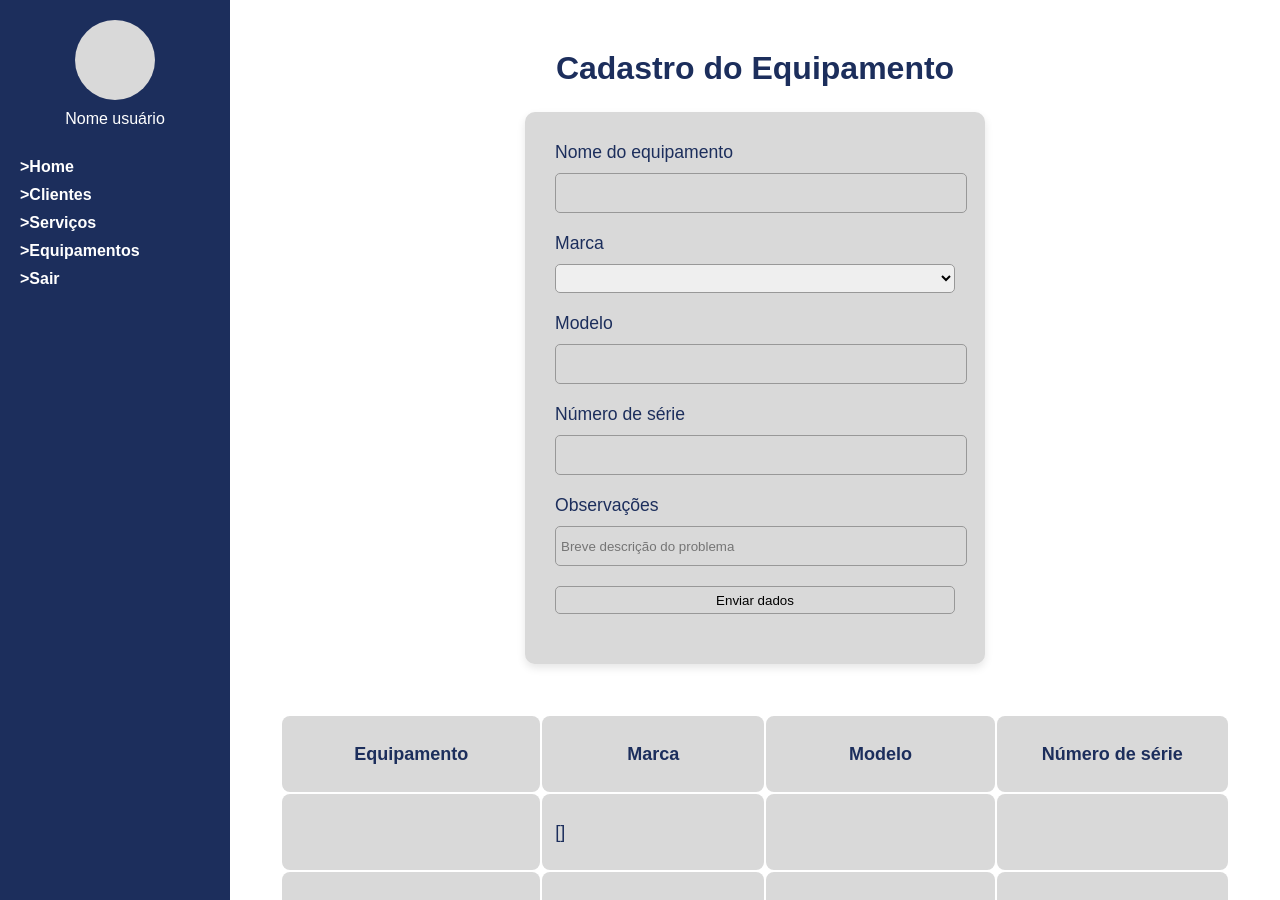
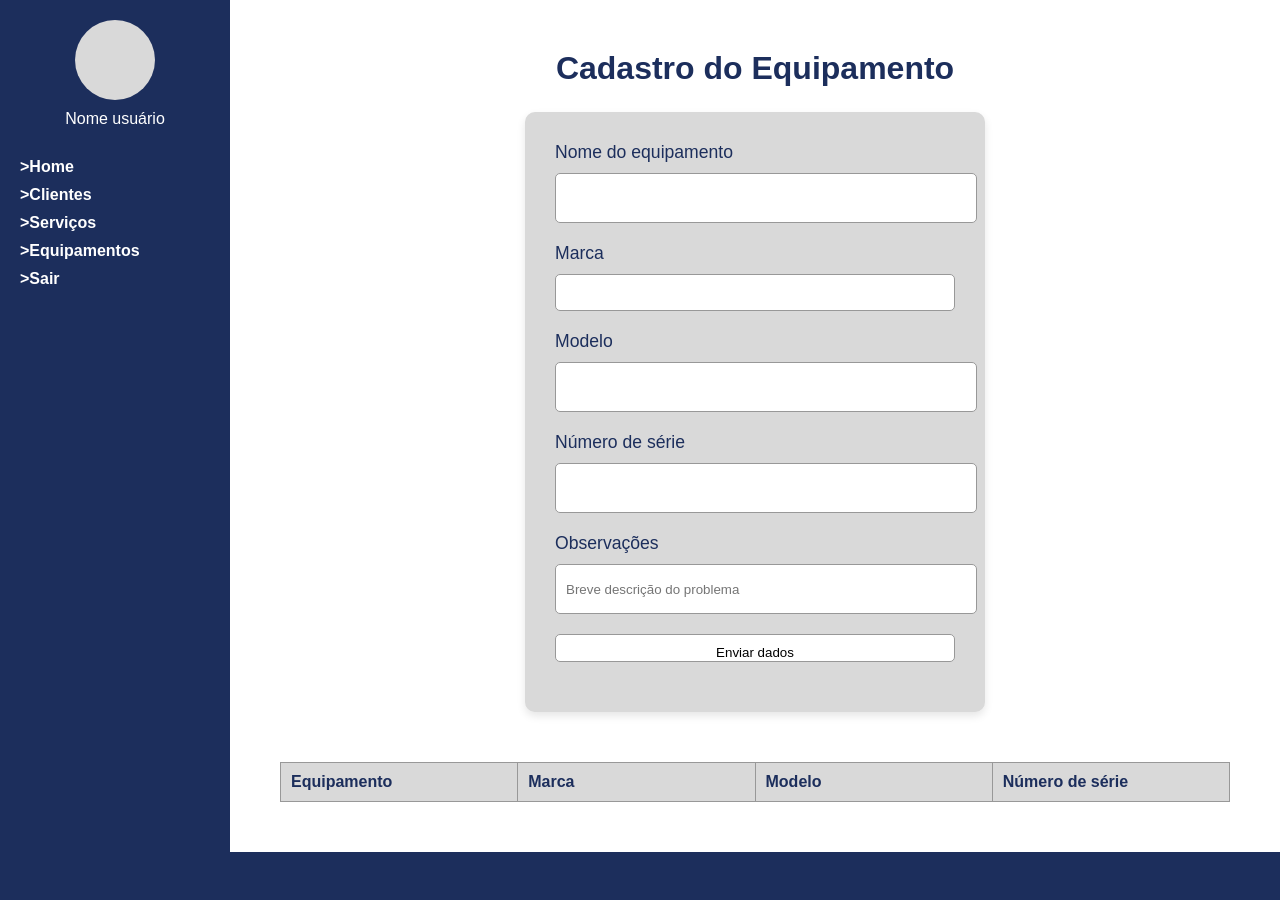
Before and after one commit to anatimoteo/ReparaTech, a Vue app: page /equipments in a window 1280 px wide. After the commit the page ends 852 px from the top, so only its background shows below. Built offline with nearby package versions, Linux system fonts and the light colour scheme; a web font is replaced by a local one.

Commit message:
atualização script pagina equipamentos

```diff
--- a/src/views/EquipmentsPage.vue
+++ b/src/views/EquipmentsPage.vue
@@ -1,5 +1,5 @@
 <script setup>
-import { reactive } from 'vue'
+import { ref, reactive } from 'vue'
 import LayoutComponent from '@/components/LayoutComponent.vue'
 
 const marcas = ['Samsung', 'Apple', 'Motorola', 'Xiaomi', 'Realme']
@@ -11,6 +11,26 @@ const equipamento = reactive({
   numeroserie: '',
   observacoes: ''
 })
+
+const equipamentos = ref([])
+
+const enviarDados = (e) => {
+  e.preventDefault()
+
+  equipamentos.value.push({
+    nome: equipamento.nome,
+    marcas: equipamento.marcas,
+    modelo: equipamento.modelo,
+    numeroserie: equipamento.numeroserie
+  })
+
+  equipamento.nome = ''
+  equipamento.marcas = ''
+  equipamento.modelo = ''
+  equipamento.numeroserie = ''
+  equipamento.observacoes = ''
+}
+
 </script>
 
 <template>
@@ -54,24 +74,14 @@ const equipamento = reactive({
         <th>Modelo</th>
         <th>Número de série</th>
       </tr>
-      <tr>
-        <td>{{ equipamento.nome }}</td>
-        <td>{{ equipamento.marcas }}</td>
-        <td>{{ equipamento.modelo }}</td>
-        <td>{{ equipamento.numeroserie }}</td>
-      </tr>
-      <tr>
-        <td></td>
-        <td></td>
-        <td></td>
-        <td></td>
-      </tr>
-      <tr>
-        <td></td>
-        <td></td>
-        <td></td>
-        <td></td>
-      </tr>
+
+      <tr v-for="equip in equipamentos" :key="equip.numeroserie">
+  <td>{{ equip.nome }}</td>
+  <td>{{ equip.marcas }}</td>
+  <td>{{ equip.modelo }}</td>
+  <td>{{ equip.numeroserie }}</td>
+</tr>
+
     </table>
   </LayoutComponent>
 </template>
@@ -101,11 +111,14 @@ label {
 input,
 select {
   width: 100%;
-  padding: 5px;
+  padding: 10px;
   margin-bottom: 20px;
   border: 1px solid var(--gray-200);
   border-radius: 5px;
-
+  background-color: white;
+  -webkit-appearance: none;
+  -moz-appearance: none;
+  appearance: none;
 }
 
 h1 {
@@ -113,19 +126,28 @@ h1 {
   margin-bottom: 25px;
 }
 
-th,
-td {
-  background-color: var(--gray-100);
+table {
+  width: 100%;
   border-collapse: collapse;
-  color: var(--blue);
-  border-radius: 8px;
-  width: 400px;
-  height: 50px;
-  font-size: 18px;
+  margin-top: 30px;
+  table-layout: fixed;
 }
 
 th,
 td {
-  padding: 13px;
+  background-color: var(--gray-100);
+  color: var(--blue);
+  padding: 10px;
+  text-align: left;
+  border: 1px solid var(--gray-200);
+  word-wrap: break-word;
+}
+
+td {
+  height: 40px;
+}
+
+th {
+  font-weight: 600;
 }
 </style>
```
